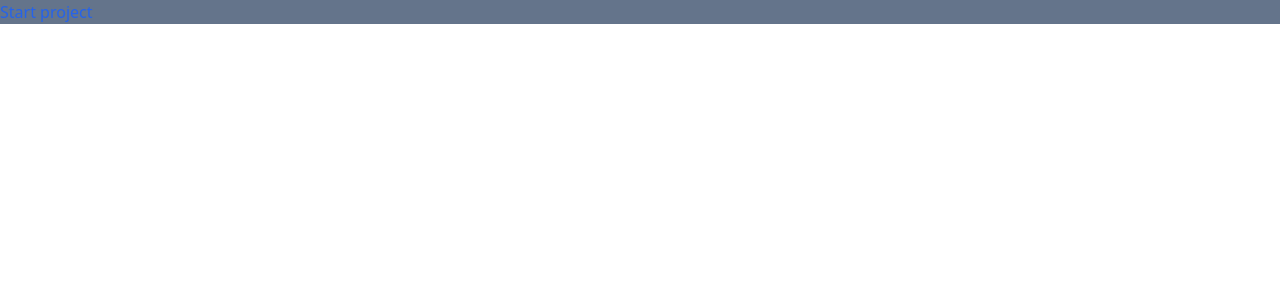
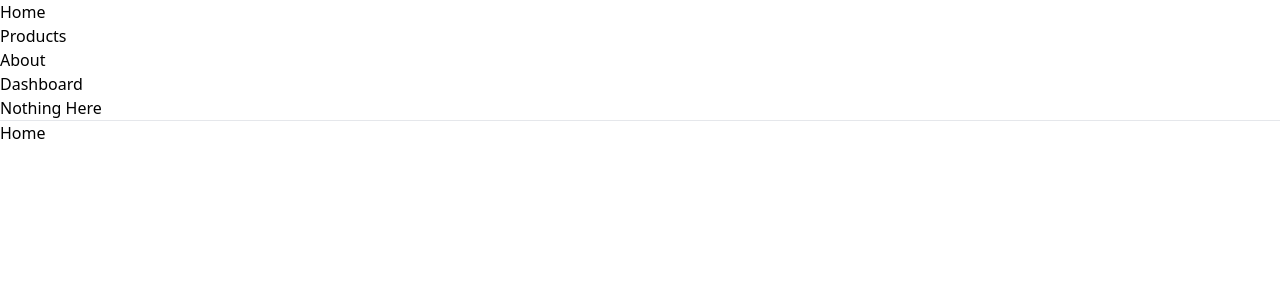
Before and after one commit to tnowad/The-Leafy-Liberties-Bookstore, a React (Create React App) app in the folder frontend/: page / in a window 1280 px wide. Shown: the top 300 px of the page. Built offline with nearby package versions, Linux system fonts and the light colour scheme.

Commit message:
test route

```diff
--- a/frontend/src/App.tsx
+++ b/frontend/src/App.tsx
@@ -1,8 +1,100 @@
+import * as React from "react";
+import { Routes, Route, Outlet, Link, useParams } from "react-router-dom";
 
-function App() {
+export default function App() {
   return (
-    <div className="bg-slate-500"><h1 className="text-blue-600">Start project</h1></div>
+    <Routes>
+      <Route path="/" element={<Layout />}>
+        <Route index element={<Home />} />
+        <Route path="products">
+          <Route index element={<Products />} />
+          <Route path=":id" element={<Product />} />
+        </Route>
+        <Route path="about" element={<About />} />
+        <Route path="dashboard" element={<Dashboard />} />
+        <Route path="*" element={<NotFound />} />
+      </Route>
+    </Routes>
   );
 }
 
-export default App;
+function Layout() {
+  return (
+    <div>
+      <nav>
+        <ul>
+          <li>
+            <Link to="/">Home</Link>
+          </li>
+          <li>
+            <Link to="/products">Products</Link>
+          </li>
+          <li>
+            <Link to="/about">About</Link>
+          </li>
+          <li>
+            <Link to="/dashboard">Dashboard</Link>
+          </li>
+          <li>
+            <Link to="/nothing-here">Nothing Here</Link>
+          </li>
+        </ul>
+      </nav>
+      <hr />
+      <Outlet />
+    </div>
+  );
+}
+
+function Home() {
+  return (
+    <div>
+      <h2>Home</h2>
+    </div>
+  );
+}
+
+function About() {
+  return (
+    <div>
+      <h2>About</h2>
+    </div>
+  );
+}
+
+function Dashboard() {
+  return (
+    <div>
+      <h2>Dashboard</h2>
+    </div>
+  );
+}
+
+function NotFound() {
+  return (
+    <div>
+      <h2>Nothing to see here!</h2>
+      <p>
+        <Link to="/">Go to the home page</Link>
+      </p>
+    </div>
+  );
+}
+
+function Products() {
+  return (
+    <div>
+      <h2>Products</h2>
+      <Link to="1">Product 1</Link>
+    </div>
+  );
+}
+
+function Product() {
+  return (
+    <div>
+      <h2>Product</h2>
+      <p>Product ID: {useParams().id}</p>
+    </div>
+  );
+}
--- a/frontend/src/index.tsx
+++ b/frontend/src/index.tsx
@@ -1,5 +1,6 @@
 import React from "react";
 import ReactDOM from "react-dom/client";
+import { BrowserRouter } from "react-router-dom";
 import App from "./App";
 import "./index.css";
 
@@ -9,6 +10,8 @@ const root = ReactDOM.createRoot(
 
 root.render(
   <React.StrictMode>
-    <App />
+    <BrowserRouter>
+      <App />
+    </BrowserRouter>
   </React.StrictMode>
 );
```
